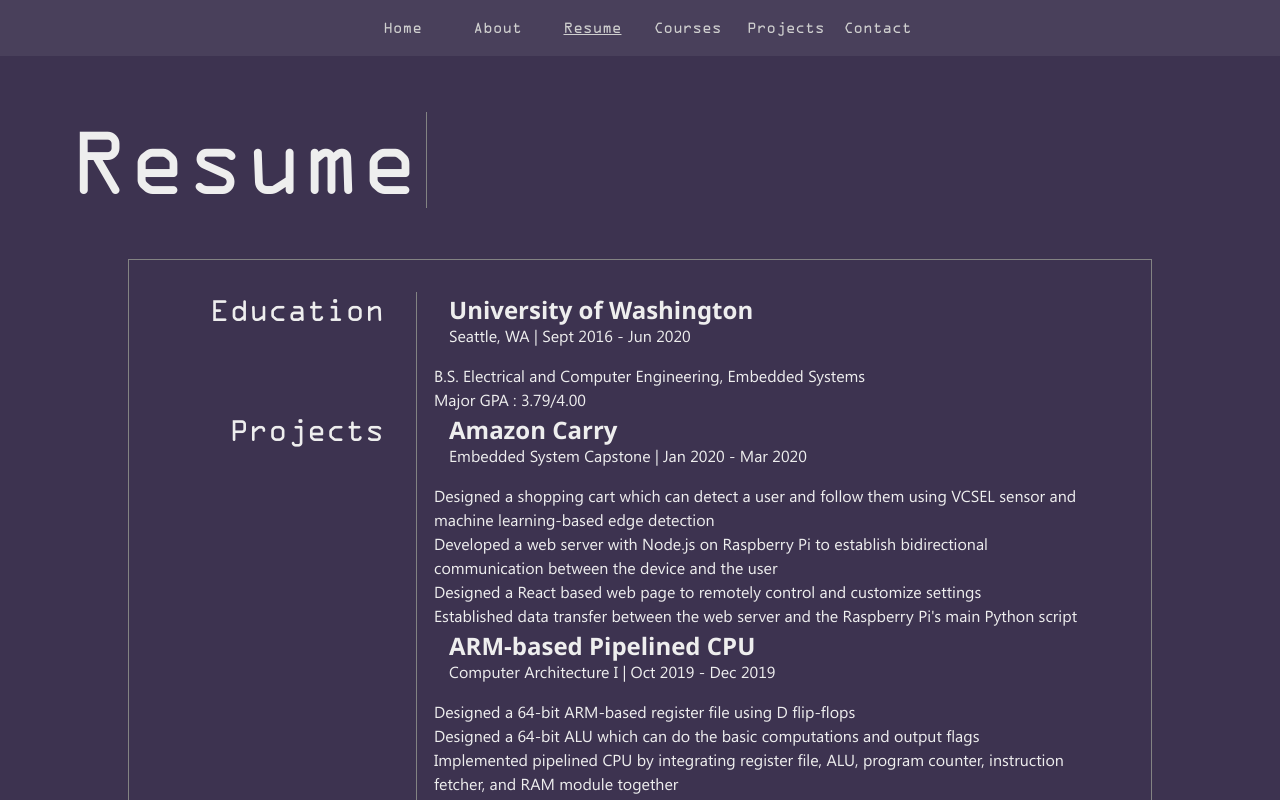
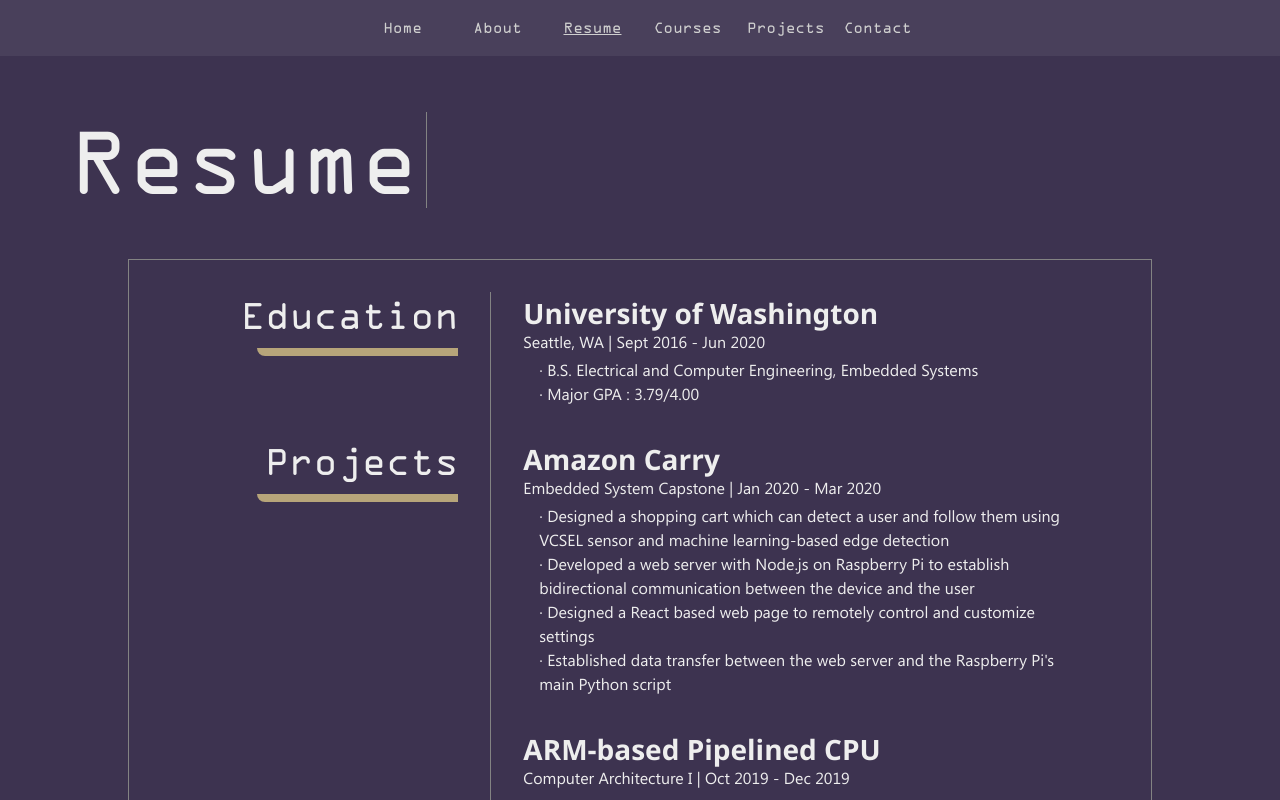
Before and after one commit to EuntaeKi/PersonalWebsite, a React (Create React App) app: page /resume in a window 1280 px wide. Built offline with nearby package versions, Linux system fonts and the light colour scheme; a web font is replaced by a local one.

Commit message:
Adjusted Resume page's Layout/Style

```diff
--- a/src/App.js
+++ b/src/App.js
@@ -1,6 +1,6 @@
 import React from 'react';
 import 'bootstrap/dist/css/bootstrap.min.css';
-import { Route, Switch } from "react-router-dom";
+import { Route, Switch, Redirect } from "react-router-dom";
 import './App.css';
 import './components/Library.css';
 
@@ -35,7 +35,6 @@ class App extends React.Component {
 
   render() {
     let appBackgroundImage;
-
     switch(window.location.pathname.substring(1)) {
       case "home":
         appBackgroundImage = { backgroundImage: `url(${ Background })` }
@@ -70,14 +69,15 @@ class App extends React.Component {
           handleNavEnter={ (key) => { this.handleEnter(key) }}
         />
         <Switch>
-          <Route path="/about"> <About /> </Route>
-          <Route path="/resume"> <Resume /> </Route>
-          <Route path="/courses"> <Courses /> </Route>
-          <Route path="/projects"> <Projects /> </Route>
-          <Route path="/contact"> <Contact /> </Route>
-          <Route path="/"> <Home /> </Route>
+          <Route exact path="/about"> <About /> </Route>
+          <Route exact path="/resume"> <Resume /> </Route>
+          <Route exact path="/courses"> <Courses /> </Route>
+          <Route exact path="/projects"> <Projects /> </Route>
+          <Route exact path="/contact"> <Contact /> </Route>
+          <Route exact path="/home"> <Home /> </Route>
+          <Route exact path="/"> <Redirect to="/home" /> </Route>
         </Switch>
-        { window.location.pathname.substring(1) !== "home" &&
+        { (window.location.pathname.substring(1) !== "home" && window.location.pathname !== "/") &&
           <Footer
             hover={ this.state.hover }
             active={ this.state.active }
--- a/src/components/Resume.css
+++ b/src/components/Resume.css
@@ -11,10 +11,32 @@
 
 .resume-cell-subheader {
     font-weight: bold;
-    font-size: 1.5rem;
+    font-size: 1.75rem;
 }
 
 .resume-cell-subtext {
     font-size: 16px;
     margin-top: -1.25rem;
+    margin-bottom: 0.25rem;
 }
+
+.resume-cell-text {
+    flex-wrap: wrap;
+    display: flex;
+}
+
+.resume-cell-text-container {
+    margin: 0 0 2rem 1rem;
+}
+
+.resume-heading-bar {
+    border-bottom: 0.5rem solid #b7a57a;
+    border-bottom-left-radius: 0.5rem;
+}
+.heading-container {
+    padding-left: 3rem;
+}
+
+h2 {
+    font-size: 2.5rem;
+}
--- a/src/components/Resume.js
+++ b/src/components/Resume.js
@@ -23,10 +23,13 @@ function ResumeCell(props){
   return (
       <div className="resume-cell-container">
         <div className="row">
-          <div className="col-3 resume-cell-header">
-            <h2>{ props.heading }</h2>
+          <div className="col-4 resume-cell-header">
+            <h2> { props.heading } </h2>
+            <div className="heading-container">
+              <div className="resume-heading-bar" />
+            </div>
           </div>
-          <div className="col-9 resume-cell-content">
+          <div className="col-8 resume-cell-content">
             { Object.keys(props.parsedItems).map((key, index) => {
                 let tempJSONLoc = ResJSON[props.itemType][key];
                 return <ResumeContent
@@ -49,10 +52,12 @@ function ResumeContent(props){
     <React.Fragment>
       <p className="resume-cell-subheader">{ props.subheading }</p>
       <p className="resume-cell-subtext">{ props.subtext }</p>
-      { Object.keys(props.text).map((key, index) =>
-          <span className="row resume-cell-text" key={ index }> { props.JSONRef["text"][key] } </span>
-        )
-      }
+      <div className="resume-cell-text-container">
+        { Object.keys(props.text).map((key, index) =>
+            <li className="resume-cell-text" key={ index }> &#183; { props.JSONRef["text"][key] } </li>
+          )
+        }
+      </div>
     </React.Fragment>
   )
 }
--- a/src/components/resume.json
+++ b/src/components/resume.json
@@ -52,8 +52,8 @@
             "subheading": "Lab Assistant",
             "subtext": "University of Washington GRID LAB | Sept 2016 - May 2017",
             "text": [
-                "- Developed a program to test the error-related brain signals in brain-injured patients",
-                "- Used OpenHaptics API and Phantom Omni (3D Stylus) in Unity3D to customize the viscosity of the stylus to invoke error-related brain signals"
+                "Developed a program to test the error-related brain signals in brain-injured patients",
+                "Used OpenHaptics API and Phantom Omni (3D Stylus) in Unity3D to customize the viscosity of the stylus to invoke error-related brain signals"
             ]
         }
     }
```
